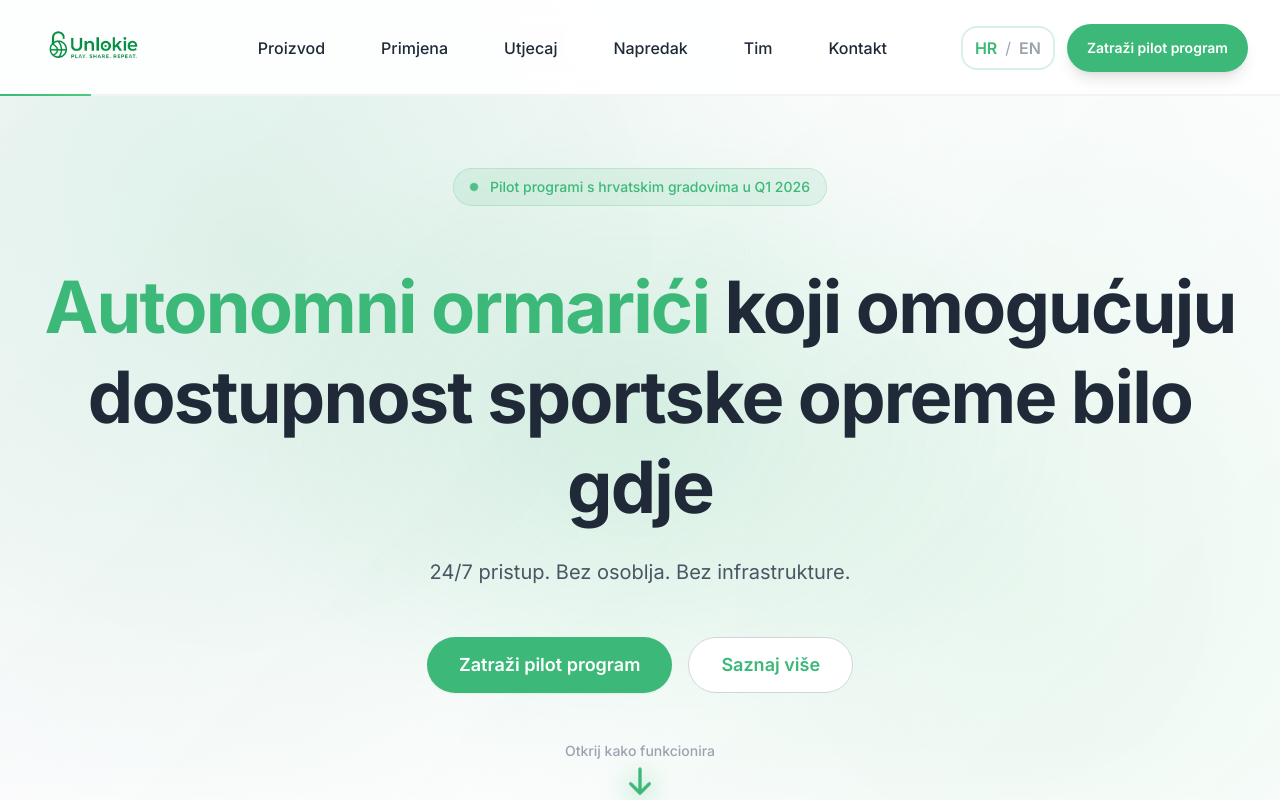
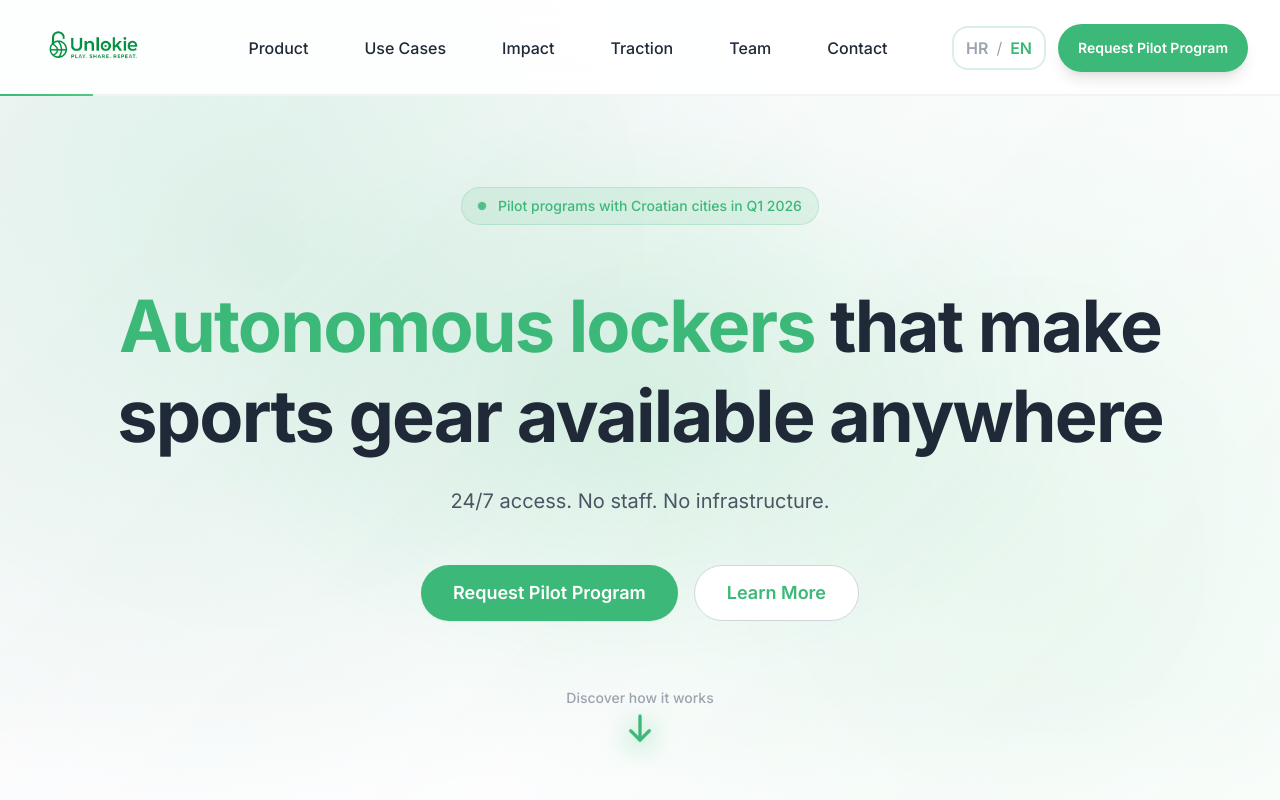
Before and after one commit to Unlokie/unlokie-landing, a Next.js app: page / in a window 1280 px wide. Shown: the top 800 px of the page. Built offline with nearby package versions, Linux system fonts and the light colour scheme.

Commit message:
meta and favicon

```diff
--- a/app/layout.tsx
+++ b/app/layout.tsx
@@ -92,14 +92,15 @@ export default function RootLayout({
   return (
     <html lang="en" className="scroll-smooth">
       <head>
+        <link rel="icon" href="/Unlokie_favicon.png" type="image/png" />
+        <link rel="shortcut icon" href="/Unlokie_favicon.png" type="image/png" />
+        <link rel="apple-touch-icon" href="/Unlokie_favicon.png" />
         <script
           type="application/ld+json"
           dangerouslySetInnerHTML={{ __html: JSON.stringify(structuredData) }}
         />
         <link rel="preconnect" href="https://fonts.googleapis.com" />
         <link rel="preconnect" href="https://fonts.gstatic.com" crossOrigin="" />
-        <link rel="icon" href="/Unlokie_favicon.png" type="image/png" />
-        <link rel="apple-touch-icon" href="/Unlokie_favicon.png" />
         <meta name="theme-color" content="#3CB878" />
         <meta name="color-scheme" content="light" />
       </head>
--- a/contexts/LanguageContext.tsx
+++ b/contexts/LanguageContext.tsx
@@ -12,7 +12,7 @@ interface LanguageContextType {
 const LanguageContext = createContext<LanguageContextType | undefined>(undefined)
 
 export function LanguageProvider({ children }: { children: React.ReactNode }) {
-  const [language, setLanguageState] = useState<Language>('hr')
+  const [language, setLanguageState] = useState<Language>('en')
 
   // Load saved language preference from localStorage
   useEffect(() => {
```
Also changed, not shown: public/favicon.svg (deleted), 1 other file (tests, documents, lock files or other folders).
